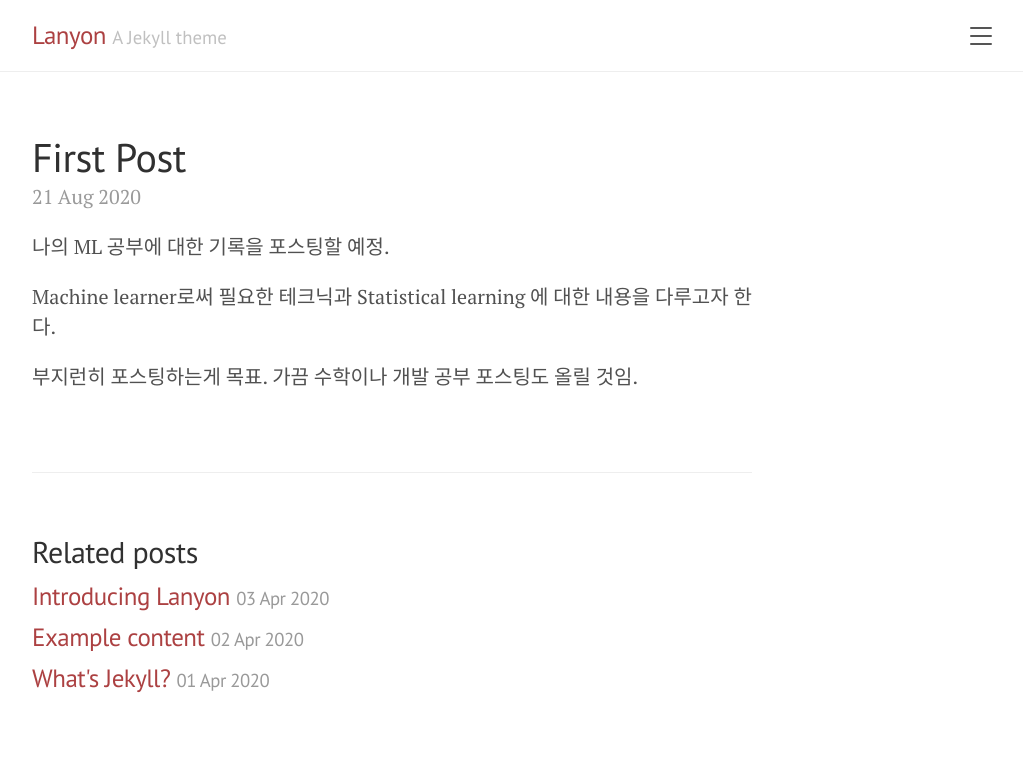
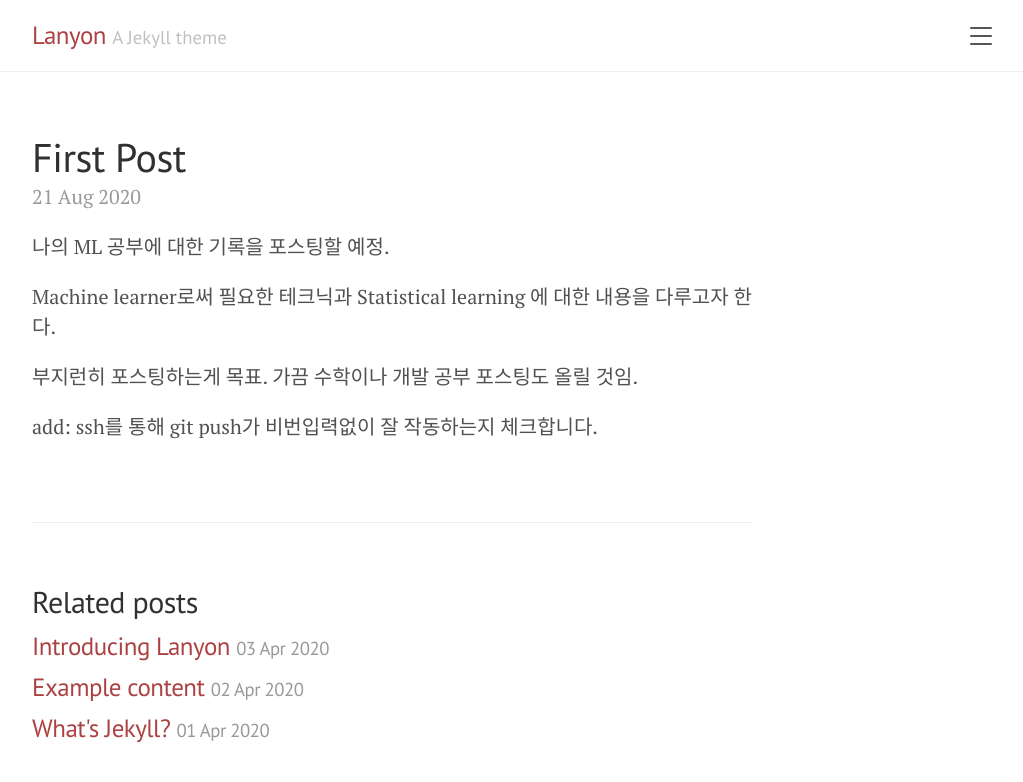
Before and after one commit to leejonghyeong/leejonghyeong.github.io, a Jekyll site: the page built from _posts/2020-08-21-first-post.md, in a window 1280 px wide. Shown: the top 782 px of the page, without its empty margins (248-1271 px from the left). Built offline with Jekyll 4.4.1, drawn with Linux system fonts in a browser that asks for light colours; our own code applies the rules of GitHub Pages for plain Markdown files.

```diff
--- a/_posts/2020-08-21-first-post.md
+++ b/_posts/2020-08-21-first-post.md
@@ -3,3 +3,5 @@
 Machine learner로써 필요한 테크닉과 Statistical learning 에 대한 내용을 다루고자 한다.
 
 부지런히 포스팅하는게 목표. 가끔 수학이나 개발 공부 포스팅도 올릴 것임.
+
+add: ssh를 통해 git push가 비번입력없이  잘 작동하는지 체크합니다.
```
